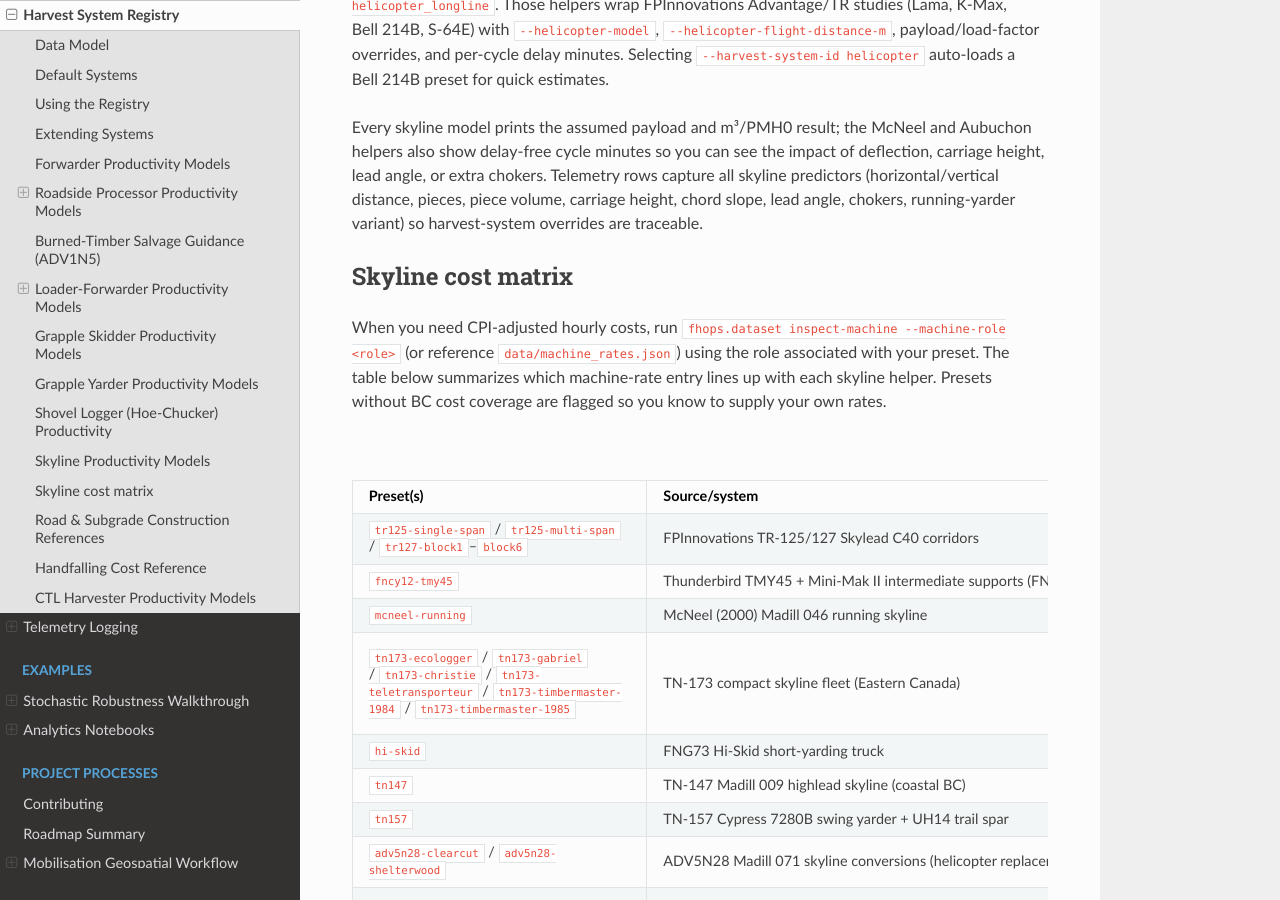
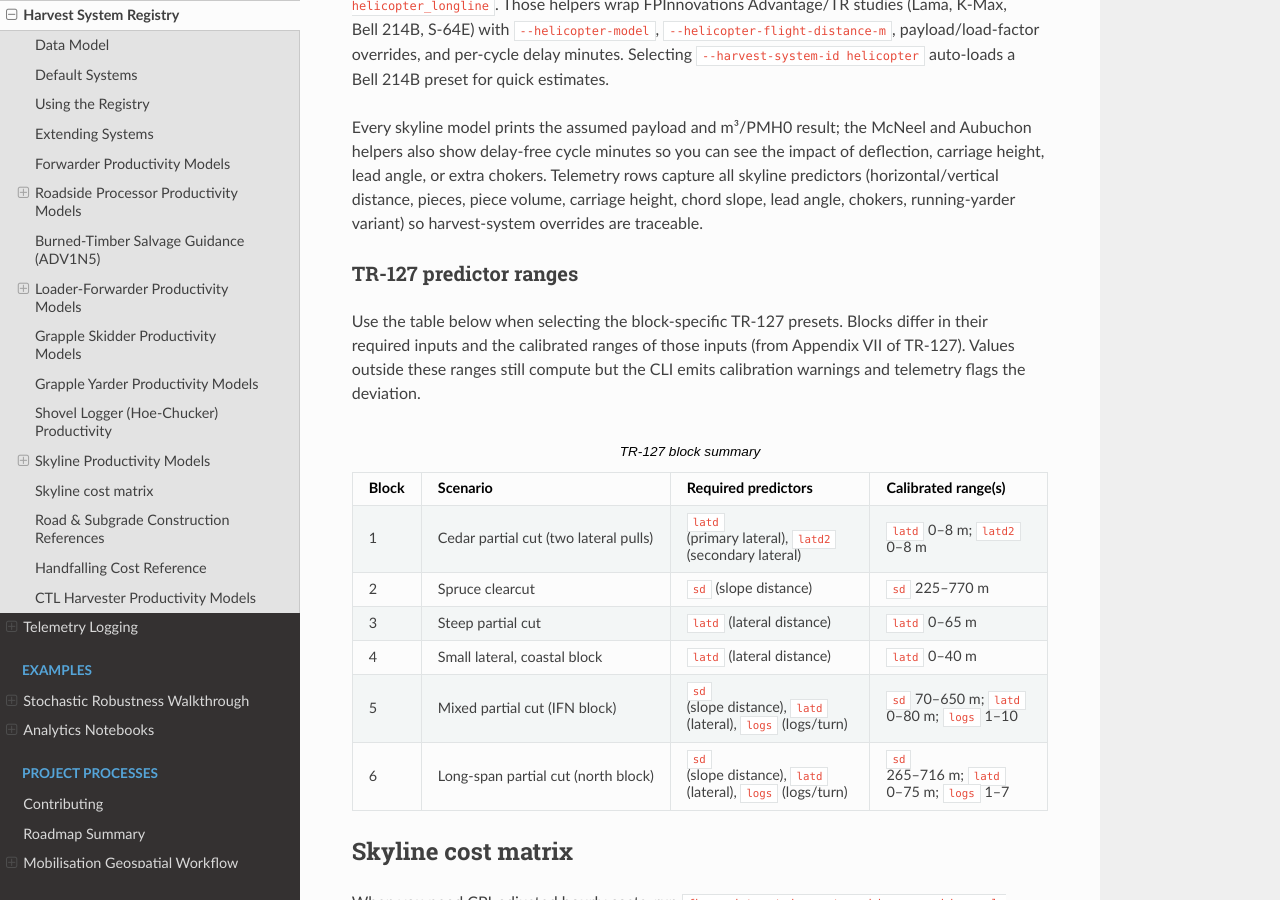
Before and after one commit to UBC-FRESH/fhops, a Sphinx documentation site: the page built from docs/reference/harvest_systems.rst, in a window 1280 px wide and 900 px high, scrolled down 17141 px. Built offline with Sphinx 7.4.7 and the Read the Docs theme 3.1.0, drawn with Linux system fonts in a browser that asks for light colours.

Commit message:
Document TR127 predictor ranges

```diff
--- a/docs/reference/harvest_systems.rst
+++ b/docs/reference/harvest_systems.rst
@@ -790,6 +790,46 @@ delay-free cycle minutes so you can see the impact of deflection, carriage heigh
 Telemetry rows capture all skyline predictors (horizontal/vertical distance, pieces, piece volume, carriage height,
 chord slope, lead angle, chokers, running-yarder variant) so harvest-system overrides are traceable.
 
+TR-127 predictor ranges
+~~~~~~~~~~~~~~~~~~~~~~~
+
+Use the table below when selecting the block-specific TR-127 presets. Blocks differ in their required inputs and the
+calibrated ranges of those inputs (from Appendix VII of TR-127). Values outside these ranges still compute but the CLI
+emits calibration warnings and telemetry flags the deviation.
+
+.. list-table:: TR-127 block summary
+   :widths: 10 20 35 35
+   :header-rows: 1
+
+   * - Block
+     - Scenario
+     - Required predictors
+     - Calibrated range(s)
+   * - 1
+     - Cedar partial cut (two lateral pulls)
+     - ``latd`` (primary lateral), ``latd2`` (secondary lateral)
+     - ``latd`` 0–8 m; ``latd2`` 0–8 m
+   * - 2
+     - Spruce clearcut
+     - ``sd`` (slope distance)
+     - ``sd`` 225–770 m
+   * - 3
+     - Steep partial cut
+     - ``latd`` (lateral distance)
+     - ``latd`` 0–65 m
+   * - 4
+     - Small lateral, coastal block
+     - ``latd`` (lateral distance)
+     - ``latd`` 0–40 m
+   * - 5
+     - Mixed partial cut (IFN block)
+     - ``sd`` (slope distance), ``latd`` (lateral), ``logs`` (logs/turn)
+     - ``sd`` 70–650 m; ``latd`` 0–80 m; ``logs`` 1–10
+   * - 6
+     - Long-span partial cut (north block)
+     - ``sd`` (slope distance), ``latd`` (lateral), ``logs`` (logs/turn)
+     - ``sd`` 265–716 m; ``latd`` 0–75 m; ``logs`` 1–7
+
 Skyline cost matrix
 -------------------
 
```
Also changed, not shown: notes/dataset_inspection_plan.md (+1 -1 lines).
